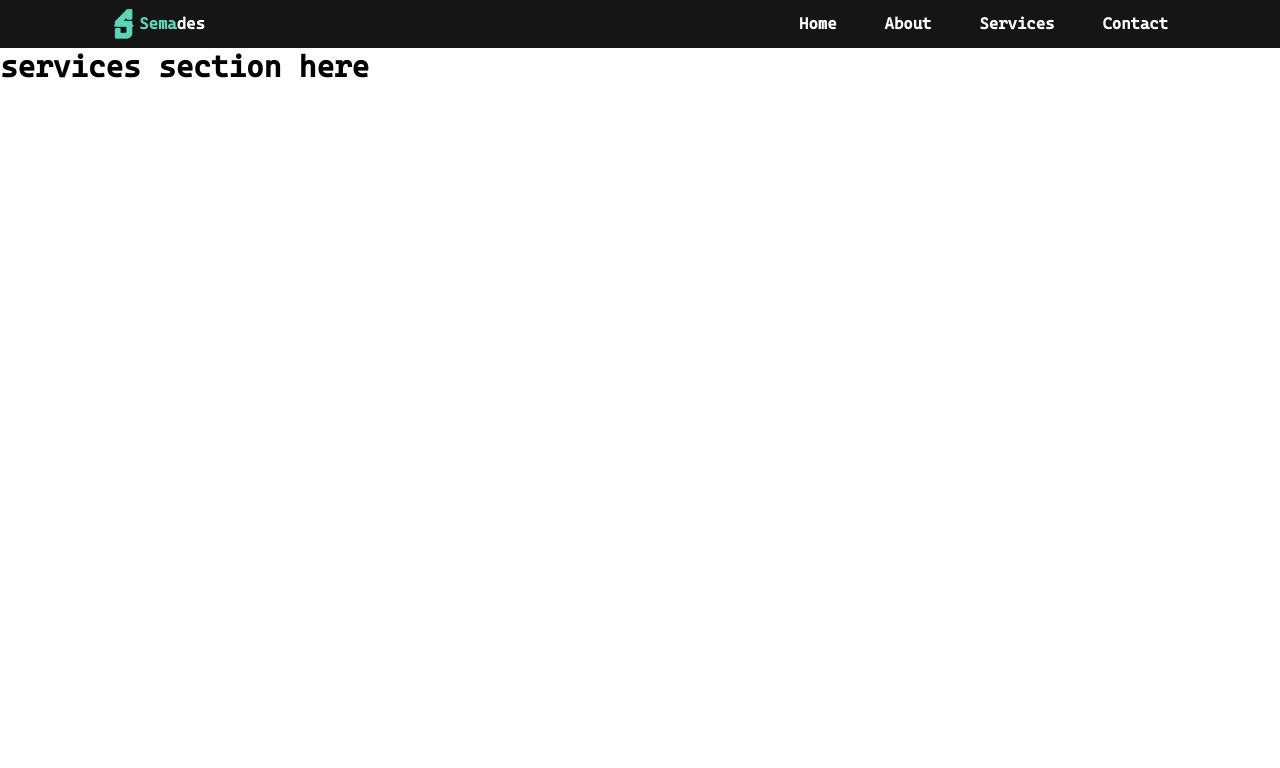
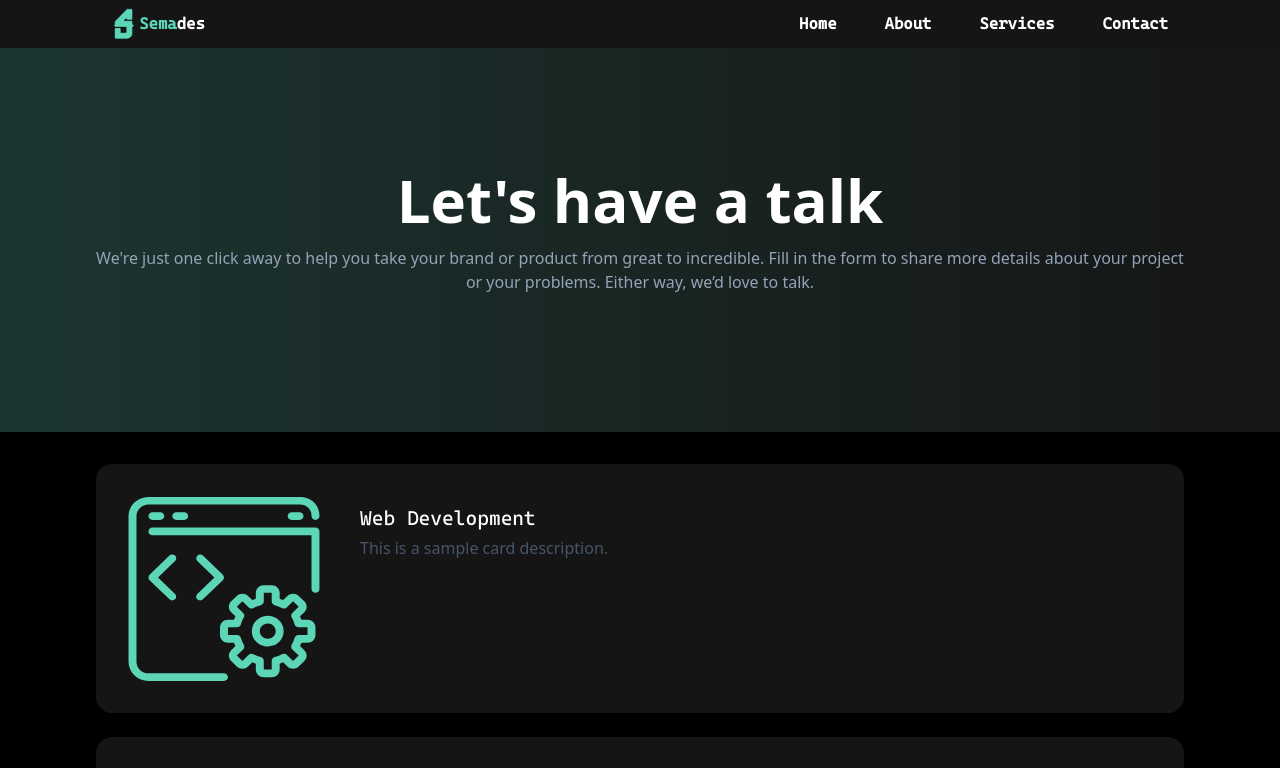
Before and after one commit to sky2626/Joetib-semades, a React (Vite) app: page /services in a window 1280 px wide. Shown: the top 768 px of the page. Built offline with nearby package versions, Linux system fonts and the light colour scheme.

Commit message:
general update

```diff
--- a/src/pages/About.jsx
+++ b/src/pages/About.jsx
@@ -19,37 +19,6 @@ export default function About() {
                     and flexibility. Machine learning is a subset of artificial intelligence (AI) that focuses on creating algorithms and models that
                     enable computers to learn from data and make predictions or decisions without explicit programming.
                 </p>
-            </div>
-
-            <div className="bg-black flex  gap-4 flex-col md:gap-6 p-8 md:px-24 md:py-8">
-                <div className="bg-pro-200 p-8 rounded-2xl justify-center items-center">
-                    <AbCardX
-                        imageSrc="./src/assets/web.svg"
-                        title="Web Development"
-                        description="This is a sample card description."
-                    />
-                </div>
-                <div className="bg-pro-200 p-8 rounded-2xl justify-center items-center">
-                    <AbCardX
-                        imageSrc="./src/assets/web.svg"
-                        title="Web Development"
-                        description="This is a sample card description."
-                    />
-                </div>
-                <div className="bg-pro-200 p-8 rounded-2xl justify-center items-center">
-                    <AbCardX
-                        imageSrc="./src/assets/web.svg"
-                        title="Web Development"
-                        description="This is a sample card description."
-                    />
-                </div>
-                <div className="bg-pro-200 p-8 rounded-2xl justify-center items-center">
-                    <AbCardX
-                        imageSrc="./src/assets/web.svg"
-                        title="Web Development"
-                        description="This is a sample card description."
-                    />
-                </div>
             </div>
 
             <div className="bg-pro-200 px-8 py-8 md:px-24">
--- a/src/pages/Contact.jsx
+++ b/src/pages/Contact.jsx
@@ -8,11 +8,11 @@ export default function Contact () {
             <div
             className="bg-gradient-to-r from-pro-300 to-pro-200 h-96 flex flex-col justify-center items-center">
                 <h1
-                className="font-Cascadia font-extrabold text-5xl md:text-6xl text-center text-white px-4">
+                className="font-bold text-5xl md:text-6xl text-center text-white px-4">
                     Let's have a talk
                 </h1>
                 <p
-                className="p-4 text-slate-400 text-center md:px-24 font-Cascadia">
+                className="p-4 text-slate-400 text-center md:px-24 ">
                 We're just one click away to help you take your brand or product from great to incredible.
                 Fill in the form to share more details about your project or your problems.
                 Either way, we’d love to talk.
@@ -20,11 +20,10 @@ export default function Contact () {
             </div>
             <div
             className="bg-pro-200">
-
                 <div
-                className='bg-pro-200 flex flex-col gap-4 md:justify-center md:items-center md:flex-row md:gap-4 px-4 p-12'>
+                className='bg-black flex justify-center items-center md:gap-4 md:overflow-hidden'>
                     <div
-                    className='container mx-auto p-8 mt-8 bg-pro-300 rounded-md shadow-md max-w-md'>
+                    className='p-8 bg-pro-300 rounded-md'>
                         <h1
                         className='text-2xl text-center text-slate-500 font-Cascadia'>Contact Information</h1>
                         <div className='flex justify-start items-start flex-col'>
@@ -75,7 +74,7 @@ export default function Contact () {
                     </div>
 
                     {/* form section */}
-                    <div class="container mx-auto p-8 mt-8 bg-pro-300 rounded-md shadow-md max-w-md">
+                    <div class="container p-8 bg-pro-300 rounded-md shadow-md max-w-md">
                         <h1 class="text-2xl font-semibold mb-6 text-slate-400">Contact Us</h1>
                         <form action="mailto:semades@mail.com" method="post">
                             <label class="block text-slate-400 text-sm font-bold mb-2" for="name">Name:</label>
--- a/src/pages/Services.jsx
+++ b/src/pages/Services.jsx
@@ -1,10 +1,57 @@
-
+import AbCardX from "../component/AbCardX";
+import Footer from "../component/Footer";
 
 export default function Services (){
 
     return(
-        <h1 className="font-Cascadia font-extrabold text-3xl">
-            services section here
-        </h1>
+        <div>
+            <div
+            className="bg-gradient-to-r from-pro-300 to-pro-200 h-96 flex flex-col justify-center items-center">
+                <h1
+                className="font-bold text-5xl md:text-6xl text-center text-white px-4">
+                    Let's have a talk
+                </h1>
+                <p
+                className="p-4 text-slate-400 text-center md:px-24 ">
+                We're just one click away to help you take your brand or product from great to incredible.
+                Fill in the form to share more details about your project or your problems.
+                Either way, we’d love to talk.
+                </p>
+            </div>
+
+            <div className="bg-black flex  gap-4 flex-col md:gap-6 p-8 md:px-24 md:py-8">
+                <div className="bg-pro-200 p-8 rounded-2xl justify-center items-center">
+                    <AbCardX
+                        imageSrc="./src/assets/web.svg"
+                        title="Web Development"
+                        description="This is a sample card description."
+                    />
+                </div>
+                <div className="bg-pro-200 p-8 rounded-2xl justify-center items-center">
+                    <AbCardX
+                        imageSrc="./src/assets/web.svg"
+                        title="Web Development"
+                        description="This is a sample card description."
+                    />
+                </div>
+                <div className="bg-pro-200 p-8 rounded-2xl justify-center items-center">
+                    <AbCardX
+                        imageSrc="./src/assets/web.svg"
+                        title="Web Development"
+                        description="This is a sample card description."
+                    />
+                </div>
+                <div className="bg-pro-200 p-8 rounded-2xl justify-center items-center">
+                    <AbCardX
+                        imageSrc="./src/assets/web.svg"
+                        title="Web Development"
+                        description="This is a sample card description."
+                    />
+                </div>
+            </div>
+
+             {/*  foote r */}
+             <Footer />
+        </div>
     );
 }
```
